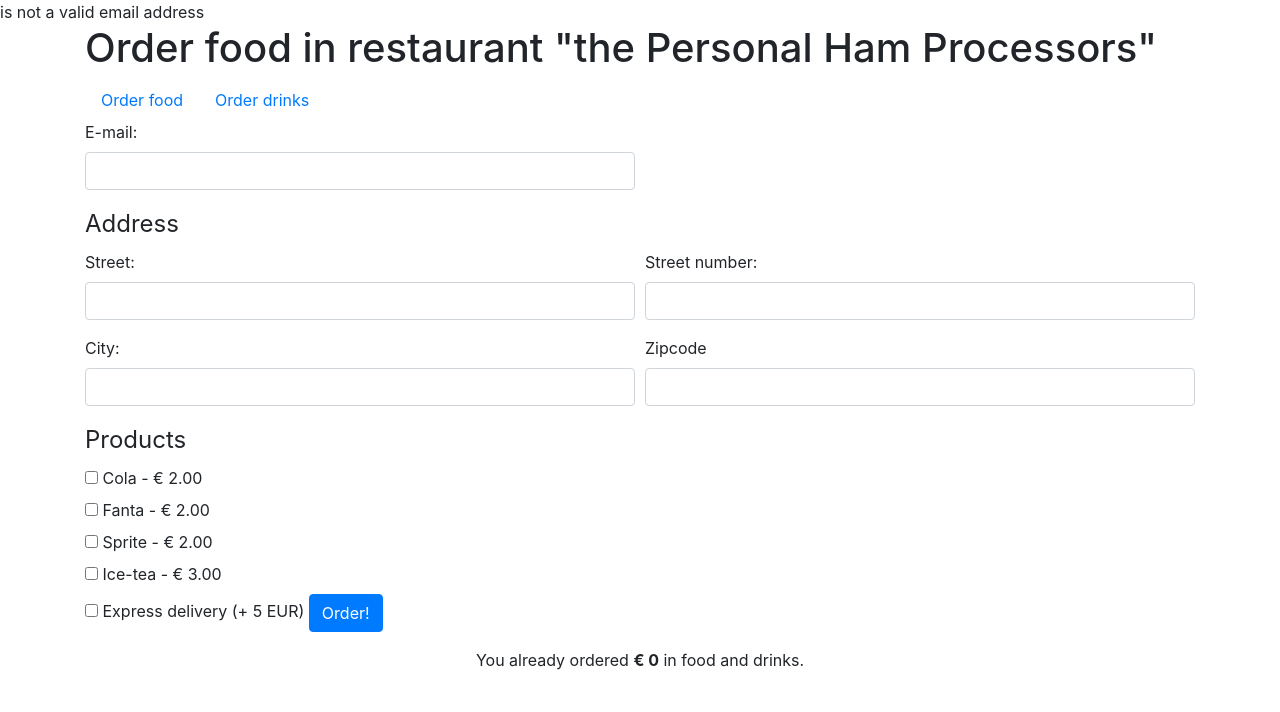
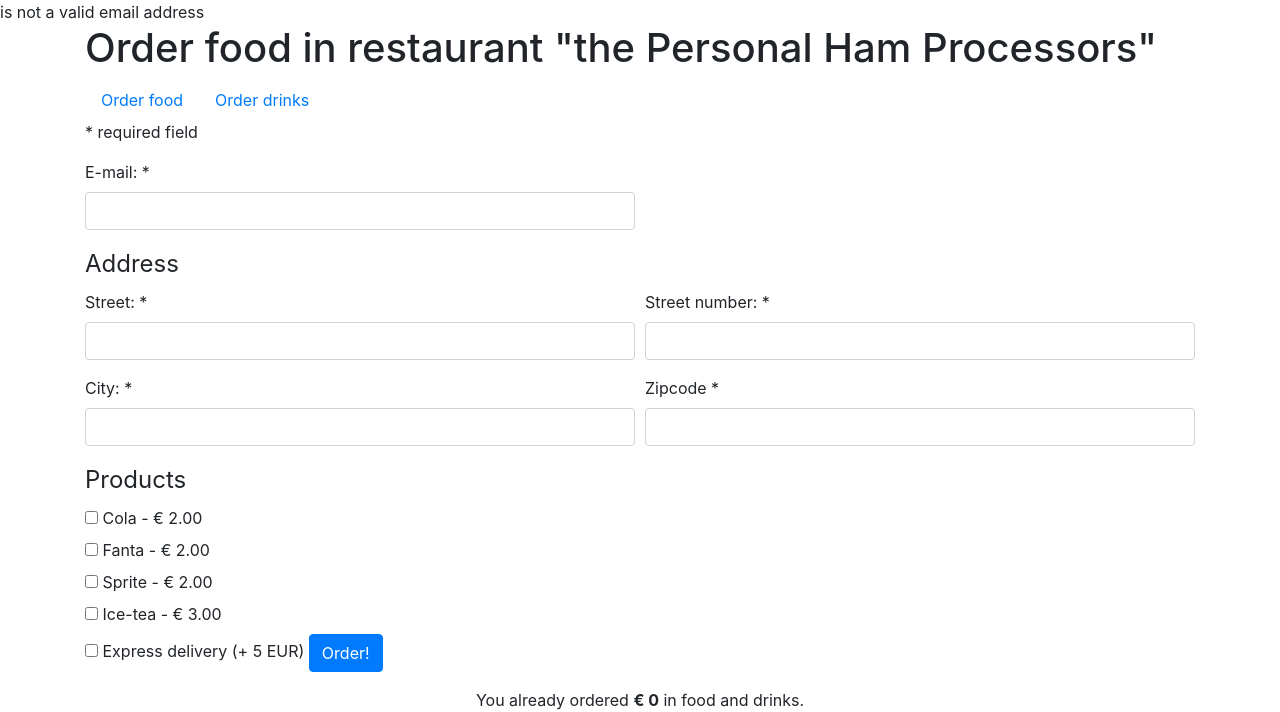
Before and after one commit to LeaDalibard/order-form, a PHP site: page /index.php in a window 1280 px wide. Shown: the top 712 px of the page. Run offline with PHP 8.4, Linux system fonts and the light colour scheme.

Commit message:
Adding required field

```diff
--- a/form-view.php
+++ b/form-view.php
@@ -23,9 +23,11 @@
         </ul>
     </nav>
     <form method="post" action="index.php">
+        <p><span class="error">* required field</span></p>
         <div class="form-row">
             <div class="form-group col-md-6">
                 <label for="email">E-mail:</label>
+                <span class="error">* <?php echo $emailErr;?></span>
                 <input type="text" id="email" name="email" class="form-control"/>
             </div>
             <div></div>
@@ -37,20 +39,24 @@
             <div class="form-row">
                 <div class="form-group col-md-6">
                     <label for="street">Street:</label>
+                    <span class="error">* <?php echo $streetErr;?></span>
                     <input type="text" name="street" id="street" class="form-control">
                 </div>
                 <div class="form-group col-md-6">
                     <label for="streetnumber">Street number:</label>
+                    <span class="error">* <?php echo $streetnumberErr;?></span>
                     <input type="text" id="streetnumber" name="streetnumber" class="form-control">
                 </div>
             </div>
             <div class="form-row">
                 <div class="form-group col-md-6">
                     <label for="city">City:</label>
+                    <span class="error">* <?php echo $cityErr;?></span>
                     <input type="text" id="city" name="city" class="form-control">
                 </div>
                 <div class="form-group col-md-6">
                     <label for="zipcode">Zipcode</label>
+                    <span class="error">* <?php echo $zipcodeErr;?></span>
                     <input type="text" id="zipcode" name="zipcode" class="form-control">
                 </div>
             </div>
--- a/index.php
+++ b/index.php
@@ -17,10 +17,39 @@ $cookie_number = "";
 $cookie_city = "";
 $cookie_zipcode = "";
 
+$emailErr = $streetErr= $streetnumberErr= $cityErr =$zipcodeErr="";
+
+//-----------------------------------Required fields
+
 if ($_SERVER["REQUEST_METHOD"] == "POST") {
-    if (isset($_POST['email'])) {
-        $cookie_mail = $_POST['email'];
-    }}
+    if (empty($_POST["email"])) {
+        $emailErr = "Email is required";
+    } else {
+        $cookie_mail = filter_var($_POST['email'], FILTER_SANITIZE_EMAIL);
+    }
+
+    if (empty($_POST['street'])){
+        $streetErr = "Street is required";
+    } else {
+        $cookie_street =$_POST['street'];
+    }
+    if (empty($_POST['streetnumber'])){
+        $streetnumberErr = "Street number is required";
+    } else {
+        $cookie_number = $_POST['streetnumber'];
+    }
+    if (empty($_POST['city'])){
+        $cityErr = "City is required";
+    } else {
+        $cookie_city = $_POST['city'];
+    }
+    if (empty($_POST['zipcode'])){
+        $zipcodeErr = "Zipcode is required";
+    } else {
+        $cookie_zipcode = $_POST['zipcode'];
+    }
+
+}
 
    // setcookie($cookie_mail, $cookie_street, $cookie_number, $cookie_city, $cookie_zipcode, time() + (86400 * 30), "/"); // 86400 = 1 day, will expire after 30 days
 
```
